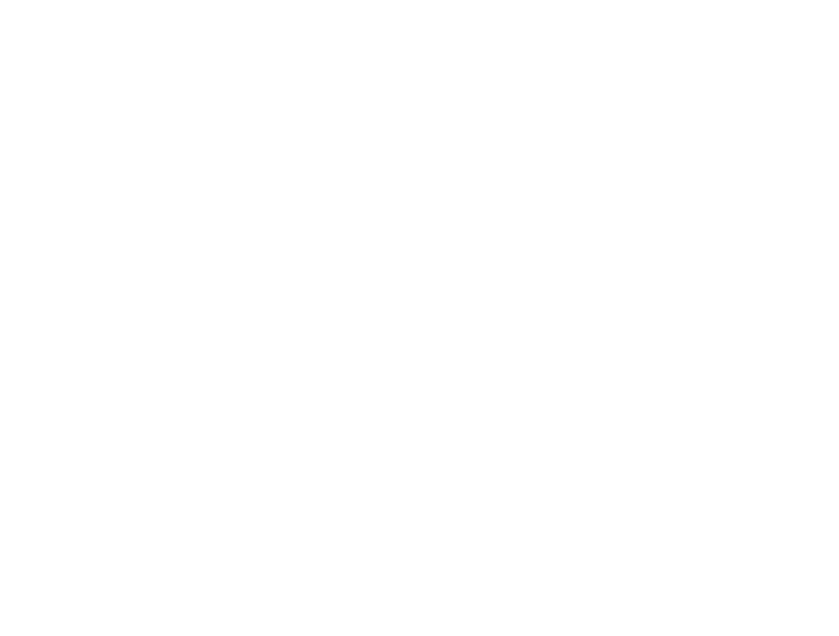
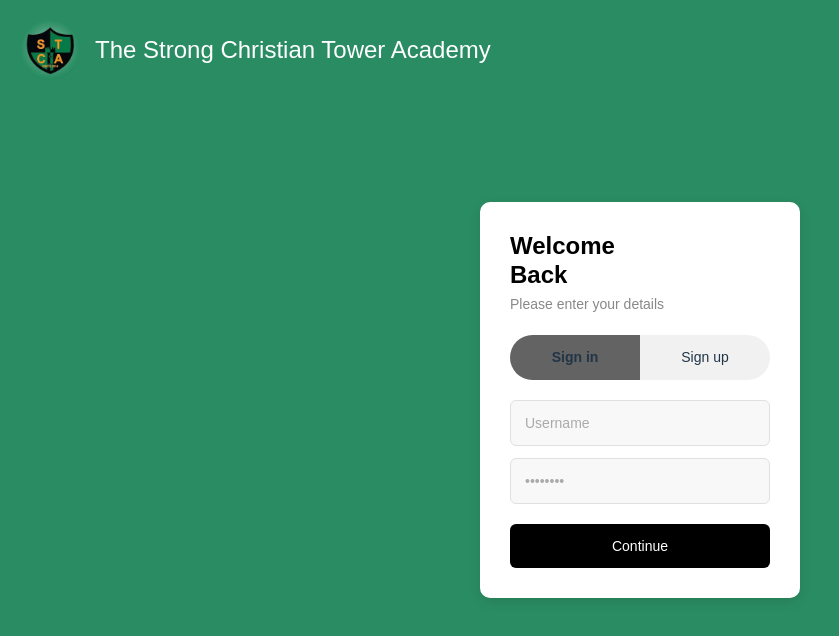
Before and after one commit to hopgrab/librarysystem, a React (Vite) app: page / in a window 1280 px wide. Shown: the top 636 px of the page, without its empty margins (0-839 px from the left). Built offline with nearby package versions, Linux system fonts and the light colour scheme.

Commit message:
Added login page

```diff
--- a/src/App.jsx
+++ b/src/App.jsx
@@ -1,10 +1,9 @@
-import { useState } from 'react'
-import reactLogo from './assets/react.svg'
-import viteLogo from '/vite.svg'
-import './App.css'
+import LoginPage from './components/LoginPage';
 
 function App() {
-
+  return (
+    <LoginPage />
+  );
 }
 
-export default App
+export default App;
--- /dev/null
+++ b/src/components/LoginPage.jsx
@@ -0,0 +1,127 @@
+import React, { useState } from 'react';
+import './css/LoginPage.css';
+import LogoImage from '../assets/Logo.jpg';
+
+const LoginPage = () => {
+    const [isSignUp, setIsSignUp] = useState(false);
+    const [formData, setFormData] = useState({
+      fullName: '',
+      username: '',
+      password: '',
+      confirmPassword: ''
+    });
+
+    const handleChange = (e) => {
+      const { name, value } = e.target;
+      setFormData(prevState => ({
+        ...prevState,
+        [name]: value
+      }));
+    };
+
+    const handleSubmit = (e) => {
+      e.preventDefault();
+      console.log('Form submitted:', formData);
+      // Add your authentication logic here
+    };
+
+    const toggleMode = (mode) => {
+      setIsSignUp(mode === 'signup');
+    };
+
+    return (
+      <div className="login-container">
+        <div className="background-content">
+          <img src={LogoImage} alt="The Strong Christian Tower Academy Logo" className="logo-image" />
+          <h2 className="academy-name">The Strong Christian Tower Academy</h2>
+        </div>
+
+        <div className="login-form-container">
+          <h1 className="welcome-text">Welcome<br/>Back</h1>
+          <p className="subtitle">Please enter your details</p>
+
+          <div className="toggle-container">
+            <div
+              className={`toggle-option ${!isSignUp ? 'active' : ''}`}
+              onClick={() => toggleMode('signin')}
+            >
+              Sign in
+            </div>
+            <div
+              className={`toggle-option ${isSignUp ? 'active' : ''}`}
+              onClick={() => toggleMode('signup')}
+            >
+              Sign up
+            </div>
+          </div>
+
+          <form onSubmit={handleSubmit}>
+            {isSignUp && (
+              <div className="form-group">
+                <input
+                  type="text"
+                  name="fullName"
+                  placeholder="Full Name"
+                  value={formData.fullName}
+                  onChange={handleChange}
+                  required={isSignUp}
+                />
+              </div>
+            )}
+
+            {isSignUp ? (
+              <div className="form-group">
+                <input
+                  type="text"
+                  name="username"
+                  placeholder="Username"
+                  value={formData.username}
+                  onChange={handleChange}
+                  required={isSignUp}
+                />
+              </div>
+            ) : (
+              <div className="form-group">
+                <input
+                  type="text"
+                  name="username"
+                  placeholder="Username"
+                  value={formData.username}
+                  onChange={handleChange}
+                  required={!isSignUp}
+                />
+              </div>
+            )}
+
+            <div className="form-group">
+              <input
+                type="password"
+                name="password"
+                placeholder="••••••••"
+                value={formData.password}
+                onChange={handleChange}
+                required
+              />
+            </div>
+
+            {isSignUp && (
+              <div className="form-group">
+                <input
+                  type="password"
+                  name="confirmPassword"
+                  placeholder="Confirm Password"
+                  value={formData.confirmPassword}
+                  onChange={handleChange}
+                  required={isSignUp}
+                />
+              </div>
+            )}
+
+            <button type="submit" className="continue-button">Continue</button>
+          </form>
+        </div>
+      </div>
+    );
+  };
+
+  export default LoginPage;
--- /dev/null
+++ b/src/components/css/LoginPage.css
@@ -0,0 +1,135 @@
+* {
+    margin: 0;
+    padding: 0;
+    box-sizing: border-box;
+  }
+
+  html, body {
+    width: 100%;
+    height: 100%;
+    margin: 0;
+    padding: 0;
+    overflow-x: hidden;
+  }
+
+  .login-container {
+    display: flex;
+    flex-direction: column;
+    justify-content: center;
+    align-items: center;
+    height: 100vh;
+    width: 100vw;
+    background-color: #2a8c63;
+    font-family: 'Arial', sans-serif;
+    position: relative;
+  }
+
+  .background-content {
+    display: flex;
+    align-items: center;
+    position: absolute;
+    top: 20px;
+    left: 20px;
+  }
+
+  .logo-image {
+    height: 60px;
+    width: 60px;
+    margin-right: 15px;
+    border-radius: 50%;
+    object-fit: cover;
+  }
+
+  .academy-name {
+    color: white;
+    font-size: 24px;
+    font-weight: 500;
+  }
+
+  .login-form-container {
+    background-color: white;
+    padding: 30px;
+    border-radius: 10px;
+    box-shadow: 0 4px 12px rgba(0, 0, 0, 0.1);
+    width: 320px;
+    max-width: 90%;
+  }
+
+  .welcome-text {
+    text-align: left;
+    margin-bottom: 4px;
+    color: #000;
+    font-size: 24px;
+    font-weight: 600;
+    line-height: 1.2;
+  }
+
+  .subtitle {
+    text-align: left;
+    color: #888;
+    font-size: 14px;
+    margin-bottom: 20px;
+  }
+
+  .toggle-container {
+    display: flex;
+    background-color: #f1f1f1;
+    border-radius: 50px;
+    margin-bottom: 20px;
+    overflow: hidden;
+  }
+
+  .toggle-option {
+    flex: 1;
+    text-align: center;
+    padding: 12px 0;
+    cursor: pointer;
+    font-size: 14px;
+    transition: all 0.3s ease;
+  }
+
+  .toggle-option.active {
+    background-color: #636363;
+    font-weight: 600;
+  }
+
+  .form-group {
+    margin-bottom: 12px;
+  }
+
+  .form-group input {
+    width: 100%;
+    padding: 14px;
+    border: 1px solid #e0e0e0;
+    border-radius: 6px;
+    font-size: 14px;
+    background-color: #f8f8f8;
+    color:#000;
+  }
+
+  .form-group input::placeholder {
+    color: #aaa;
+  }
+
+  .form-group input:focus {
+    outline: none;
+    border-color: #2a8c63;
+    background-color: #fff;
+  }
+
+  .continue-button {
+    width: 100%;
+    padding: 14px;
+    background-color: #000;
+    color: white;
+    border: none;
+    border-radius: 6px;
+    font-size: 14px;
+    cursor: pointer;
+    transition: background-color 0.2s;
+    margin-top: 8px;
+  }
+
+  .continue-button:hover {
+    background-color: #333;
+  }
```
Also changed, not shown: src/assets/Logo.jpg (added), 1 other file (tests, documents, lock files or other folders).
